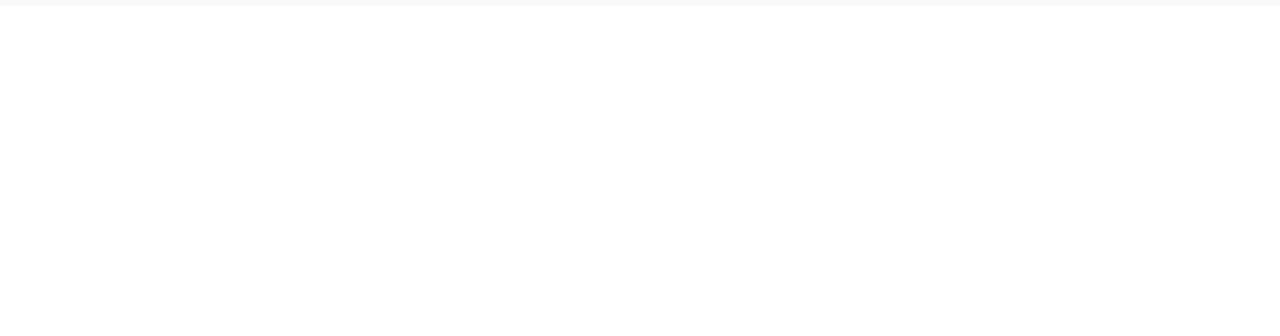
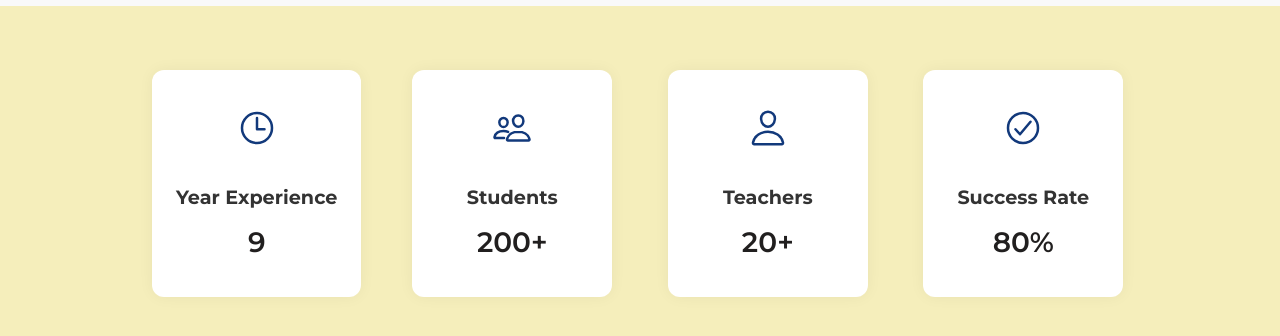
Before and after one commit to Ahmaakor/Platinum-Islamic-School, a React (Create React App) app: page / in a window 1280 px wide. Shown: the part 1388-1724 px from the top of the page. Before the commit the page ends 1394 px from the top, so only its background shows below. Built offline with nearby package versions, Linux system fonts and the light colour scheme.

Commit message:
StatsOverview

```diff
--- a/src/components/Hero/Hero.module.css
+++ b/src/components/Hero/Hero.module.css
@@ -83,16 +83,19 @@
 }
 
 .link_text::after {
-  width: 0%;
-  height: 2px;
+  width: 100%;
+  scale: 0;
+  height: 1px;
   display: block;
   content: '';
   background-color: white;
-  transition: width 0.3s ease;
+  transition: scale 0.3s ease;
+  transform-origin: right;
 }
 
 .hero_btn:hover .link_text::after {
-  width: 100%;
+  scale: 1;
+  transform-origin: left;
 }
 
 @media (max-width: 992px) {
@@ -101,7 +104,7 @@
   }
 
   .hero_content {
-    width: 80%;
+    width: 100%;
   }
 
   .hero_text h1 {
--- a/src/components/MoreAbout/MoreAbout.js
+++ b/src/components/MoreAbout/MoreAbout.js
@@ -79,6 +79,9 @@ function MoreAbout() {
                     },
                 }}
             >
+                <div className={styles.close_button} onClick={closeLightbox}>
+                    <ion-icon name="close-outline"></ion-icon>
+                </div>
                 <img src={modalImage} alt="Zoomed" style={{ maxWidth: '100%', maxHeight: '90vh', borderRadius: '12px' }} />
             </Modal>
         </section>
--- a/src/components/MoreAbout/MoreAbout.module.css
+++ b/src/components/MoreAbout/MoreAbout.module.css
@@ -1,6 +1,8 @@
 .more_about {
     padding: 4rem 1rem;
     background-color: #f9f9f9;
+    overflow: hidden;
+    position: relative;
 }
 
 .container {
@@ -62,6 +64,21 @@
     grid-area: 3 / 2 / 4 / 4;
 }
 
+.close_button {
+    position: absolute;
+    top: -5px;
+    right: 0px;
+    background-color: red;
+    border: none;
+    cursor: pointer;
+    font-size: 1.5rem;
+    color: var(--pis-blue);
+}
+
+.close_button:hover {
+    color: white;
+}
+
 /* Responsive Adjustments */
 @media (max-width: 768px) {
     .container {
--- /dev/null
+++ b/src/components/StatsOverview/StatsOverview.js
@@ -0,0 +1,147 @@
+// import styles from './StatsOverview.module.css';
+
+// function StatsOverview() {
+//   return (
+//     <div className={styles.stats_overview}>
+//       <div className={`${styles.container} container`}>
+
+//         <div className={styles.card}>
+//           <div className={styles.card_icon}>
+//             <ion-icon name="time-outline"></ion-icon>
+//           </div>
+//           <h1>Years Experience</h1>
+//           <div className={styles.count}>
+//             <span className={styles.number}>09</span>
+//           </div>
+//         </div>
+
+//         <div className={styles.card}>
+//           <div className={styles.card_icon}>
+//             <ion-icon name="people-outline"></ion-icon>
+//           </div>
+//           <h1>Students</h1>
+//           <div className={styles.count}>
+//             <span className={styles.number}>200+</span>
+//           </div>
+//         </div>
+
+//         <div className={styles.card}>
+//           <div className={styles.card_icon}>
+//             <ion-icon name="person-outline"></ion-icon>
+//           </div>
+//           <h1>Teachers</h1>
+//           <div className={styles.count}>
+//             <span className={styles.number}>20+</span>
+//           </div>
+//         </div>
+
+//         <div className={styles.card}>
+//           <div className={styles.card_icon}>
+//             <ion-icon name="checkmark-circle-outline"></ion-icon>
+//           </div>
+//           <h1>Success Rate</h1>
+//           <div className={styles.count}>
+//             <span className={styles.number}>80%</span>
+//           </div>
+//         </div>
+
+//       </div>
+//     </div>
+//   );
+// }
+
+// export default StatsOverview;
+
+
+import { useEffect, useRef, useState } from 'react';
+import styles from './StatsOverview.module.css';
+
+function AnimatedCounter({ target, suffix = '', duration = 2000 }) {
+    const [count, setCount] = useState(0);
+    const [hasAnimated, setHasAnimated] = useState(false);
+    const ref = useRef();
+
+    useEffect(() => {
+        const observer = new IntersectionObserver(
+            ([entry]) => {
+                if (entry.isIntersecting && !hasAnimated) {
+                    let start = 0;
+                    const end = parseInt(target, 10);
+                    const step = Math.ceil(duration / end);
+                    const interval = setInterval(() => {
+                        start += 1;
+                        setCount(start);
+                        if (start >= end) {
+                            clearInterval(interval);
+                            setHasAnimated(true);
+                        }
+                    }, step);
+                }
+            },
+            { threshold: 0.6 }
+        );
+
+        if (ref.current) {
+            observer.observe(ref.current);
+        }
+
+        return () => {
+            if (ref.current) {
+                observer.unobserve(ref.current);
+            }
+        };
+    }, [target, duration, hasAnimated]);
+
+    return (
+        <span ref={ref} className={styles.number}>
+            {count}{suffix}
+        </span>
+    );
+}
+
+function StatsOverview() {
+    return (
+        <div className={styles.stats_overview}>
+            <div className={`${styles.container} container`}>
+                <div className={styles.card}>
+                    <div className={styles.card_icon}>
+                        <ion-icon name="time-outline"></ion-icon>
+                    </div>
+                    <h1>Year Experience</h1>
+                    <div className={styles.count}>
+                        <AnimatedCounter target="9" />
+                    </div>
+                </div>
+                <div className={styles.card}>
+                    <div className={styles.card_icon}>
+                        <ion-icon name="people-outline"></ion-icon>
+                    </div>
+                    <h1>Students</h1>
+                    <div className={styles.count}>
+                        <AnimatedCounter target="200" suffix="+" />
+                    </div>
+                </div>
+                <div className={styles.card}>
+                    <div className={styles.card_icon}>
+                        <ion-icon name="person-outline"></ion-icon>
+                    </div>
+                    <h1>Teachers</h1>
+                    <div className={styles.count}>
+                        <AnimatedCounter target="20" suffix="+" />
+                    </div>
+                </div>
+                <div className={styles.card}>
+                    <div className={styles.card_icon}>
+                        <ion-icon name="checkmark-circle-outline"></ion-icon>
+                    </div>
+                    <h1>Success Rate</h1>
+                    <div className={styles.count}>
+                        <AnimatedCounter target="80" suffix="%" />
+                    </div>
+                </div>
+            </div>
+        </div>
+    );
+}
+
+export default StatsOverview;
--- /dev/null
+++ b/src/components/StatsOverview/StatsOverview.module.css
@@ -0,0 +1,85 @@
+.stats_overview {
+    background-color: var(--pis-cream, #fef6e4);
+    padding: 4rem 1rem;
+}
+
+.container {
+    display: grid;
+    grid-template-columns: repeat(4, 1fr);
+    /* Fixed to 4 columns */
+    align-items: center;
+    justify-content: center;
+    gap: 2rem;
+}
+
+.card {
+    min-width: 200px;
+    max-width: 220px;
+    background-color: #fff;
+    border-radius: 0.75rem;
+    padding: 2rem 1.5rem;
+    margin: auto;
+    text-align: center;
+    box-shadow: 0 0 15px rgba(0, 0, 0, 0.05);
+    transition: transform 0.3s ease;
+}
+
+.card:hover {
+    transform: translateY(-5px);
+}
+
+.card_icon {
+    font-size: 2.5rem;
+    color: var(--pis-blue, #003466);
+    margin-bottom: 1rem;
+}
+
+.card h1 {
+    font-size: 1.2rem;
+    color: #333;
+    margin-bottom: 0.5rem;
+}
+
+.count .number {
+    font-size: 1.75rem;
+    font-weight: 600;
+    color: var(--bs-black, #000);
+}
+
+/* Tablet view: 3 fixed columns */
+@media (max-width: 992px) {
+    .container {
+        grid-template-columns: repeat(3, 1fr);
+    }
+
+    .stats_overview {
+        padding: 3rem 1rem;
+    }
+}
+
+/* Mobile view: 2 fixed columns */
+@media (max-width: 768px) {
+    .container {
+        grid-template-columns: repeat(2, 1fr);
+    }
+
+    .card_icon {
+        font-size: 2rem;
+    }
+
+    .card h1 {
+        font-size: 1rem;
+    }
+
+    .count .number {
+        font-size: 1.5rem;
+    }
+}
+
+/* Mobile view: 1 column */
+@media (max-width: 450px) {
+    .container {
+        grid-template-columns: 1fr;
+    }
+
+}
--- a/src/pages/Home.js
+++ b/src/pages/Home.js
@@ -1,6 +1,7 @@
 import Header from '../components/Header/Header';
 import Hero from '../components/Hero/Hero';
 import MoreAbout from '../components/MoreAbout/MoreAbout';
+import StatsOverview from '../components/StatsOverview/StatsOverview';
 
 function Home() {
   return (
@@ -8,6 +9,7 @@ function Home() {
       <Header />
       <Hero />
       <MoreAbout />
+      <StatsOverview />
     </div>
   );
 }
```
